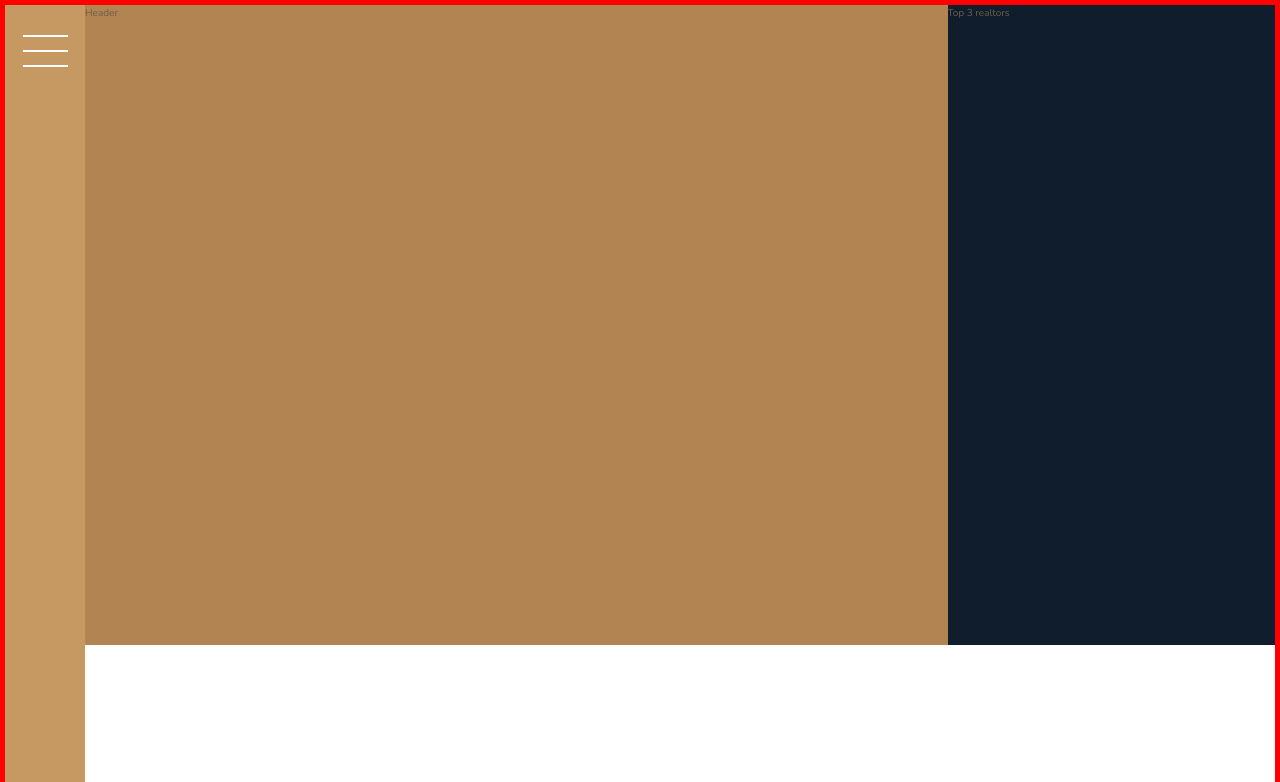
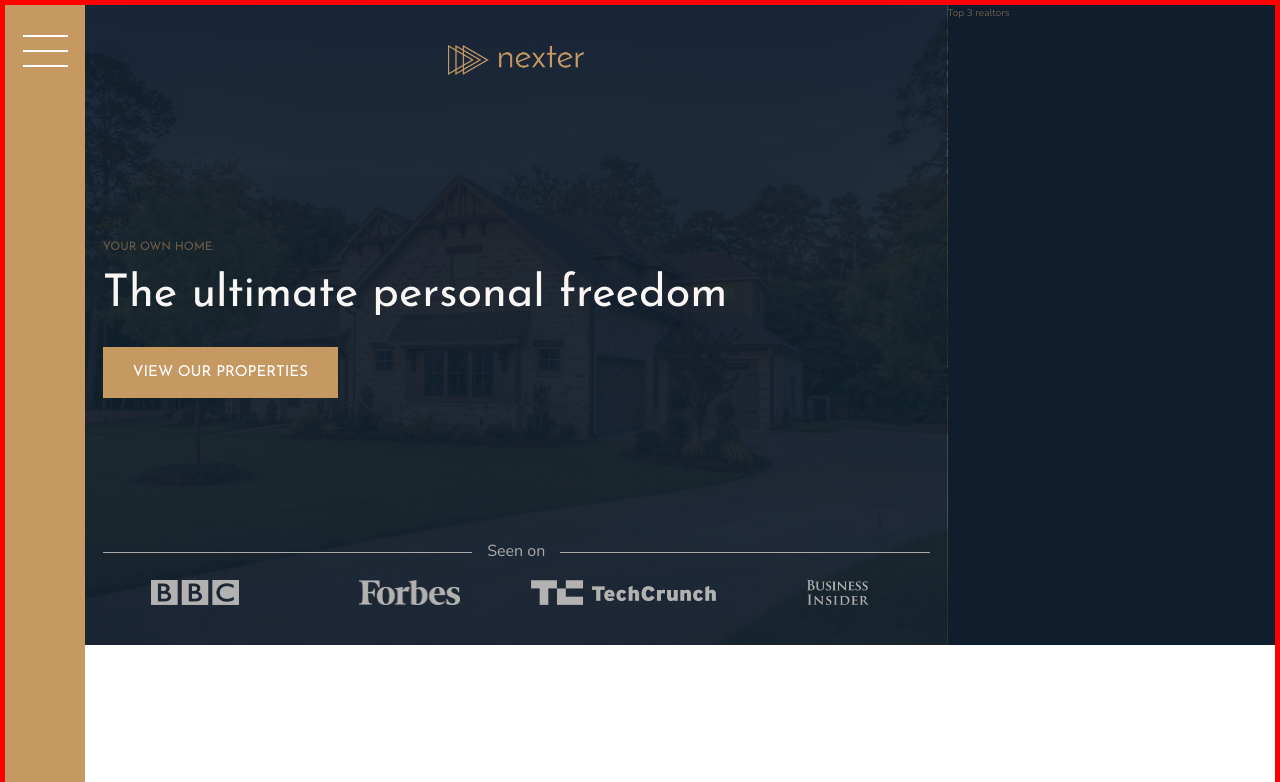
Before and after one commit to PreetS123/cuddly_nexter, a website: page index.html in a window 1280 px wide. Shown: the top 782 px of the page. Drawn offline with nearby package versions, Linux system fonts and the light colour scheme.

Commit message:
header completed

```diff
--- a/index.html
+++ b/index.html
@@ -18,7 +18,19 @@
     <div class="sidebar">
       <button class="nav-btn"></button>
     </div>
-    <header class="header">Header</header>
+    <header class="header">
+      <img src="img/logo.png" alt="Nexter logo" class="header__logo" />
+      <h3 class="heading-3">Your own home:</h3>
+      <h1 class="heading-1">The ultimate personal freedom</h1>
+      <button class="btn header__btn">View our properties</button>
+      <div class="header__seenon-text">Seen on</div>
+      <div class="header__screen-logos">
+        <img src="img/logo-bbc.png" alt="Screen on logo 1" />
+        <img src="img/logo-forbes.png" alt="Screen on logo 2" />
+        <img src="img/logo-techcrunch.png" alt="Screen on logo 3" />
+        <img src="img/logo-bi.png" alt="Seen on logo 4" />
+      </div>
+    </header>
     <div class="realtors">Top 3 realtors</div>
     <section class="features">
       <div class="feature">
--- a/sass/_header.scss
+++ b/sass/_header.scss
@@ -1,5 +1,51 @@
-.header{
-    background-color: $color-primary-dark;
-    grid-column: full-start / col-end 6;
+.header {
+  background-color: $color-grey-dark-1;
+  grid-column: full-start / col-end 6;
+  background-image: linear-gradient(
+      rgba($color-secondary, 0.93),
+      rgba($color-secondary, 0.93)
+    ),
+    url(../img/hero.jpeg);
+  background-size: cover;
+  background-position: center;
+  padding: 4rem 8rem;
 
+  display: grid;
+  grid-template-rows: 1fr min-content 6rem 1fr;
+  grid-template-columns: max-content;
+  grid-row-gap: 1.5rem;
+  justify-content: center;
+  &__logo {
+    height: 3rem;
+    justify-self: center;
+  }
+  &__btn{
+    align-self: flex-start;
+    justify-self: start;
+  }
+  &__seenon-text {
+    display: grid;
+    grid-template-columns: 1fr max-content 1fr;
+    gap: 1.5rem;
+    font-size: 1.6rem;
+    color: $color-grey-light-2;
+    align-items: center;
+    &::before,
+    &::after{
+        content: "";
+        height: 1px;
+        display: block;
+        background-color: currentColor;
+    }
+  }
+  &__screen-logos {
+    display: grid;
+    grid-template-columns: repeat(4,1fr);
+    gap: 3rem;
+    justify-items: center;
+    img {
+      height: 2.5rem;
+      filter: brightness(70%);
+    }
+  }
 }
--- a/sass/_typography.scss
+++ b/sass/_typography.scss
@@ -4,6 +4,9 @@
 }
 .heading-1 {
     @extend %heading;
+    font-size: 4.5rem;
+    color: $color-grey-light-1;
+    line-height: 1;
 }
 .heading-2 {
     @extend %heading;
```
Also changed, not shown: css/style.css.
